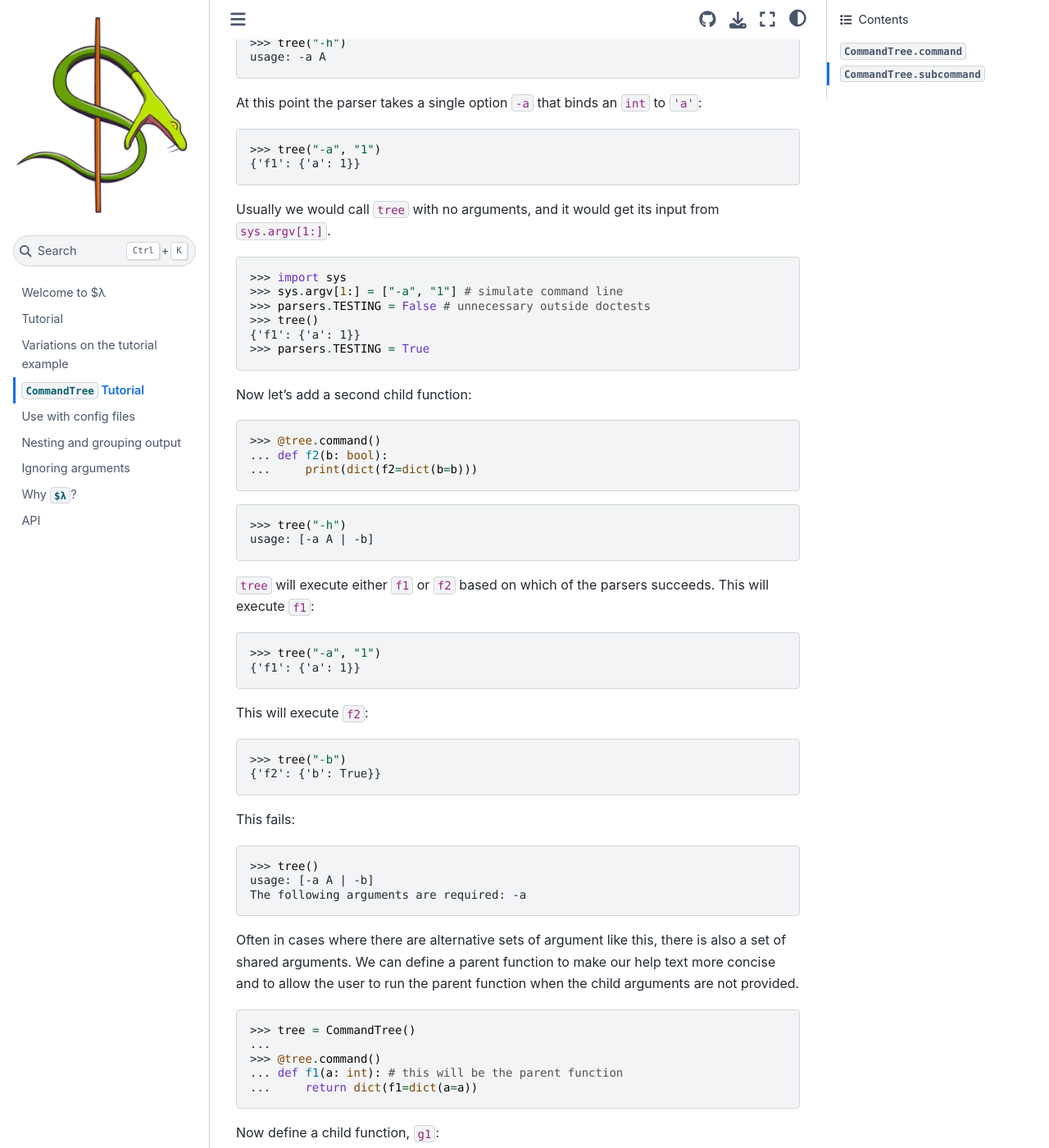
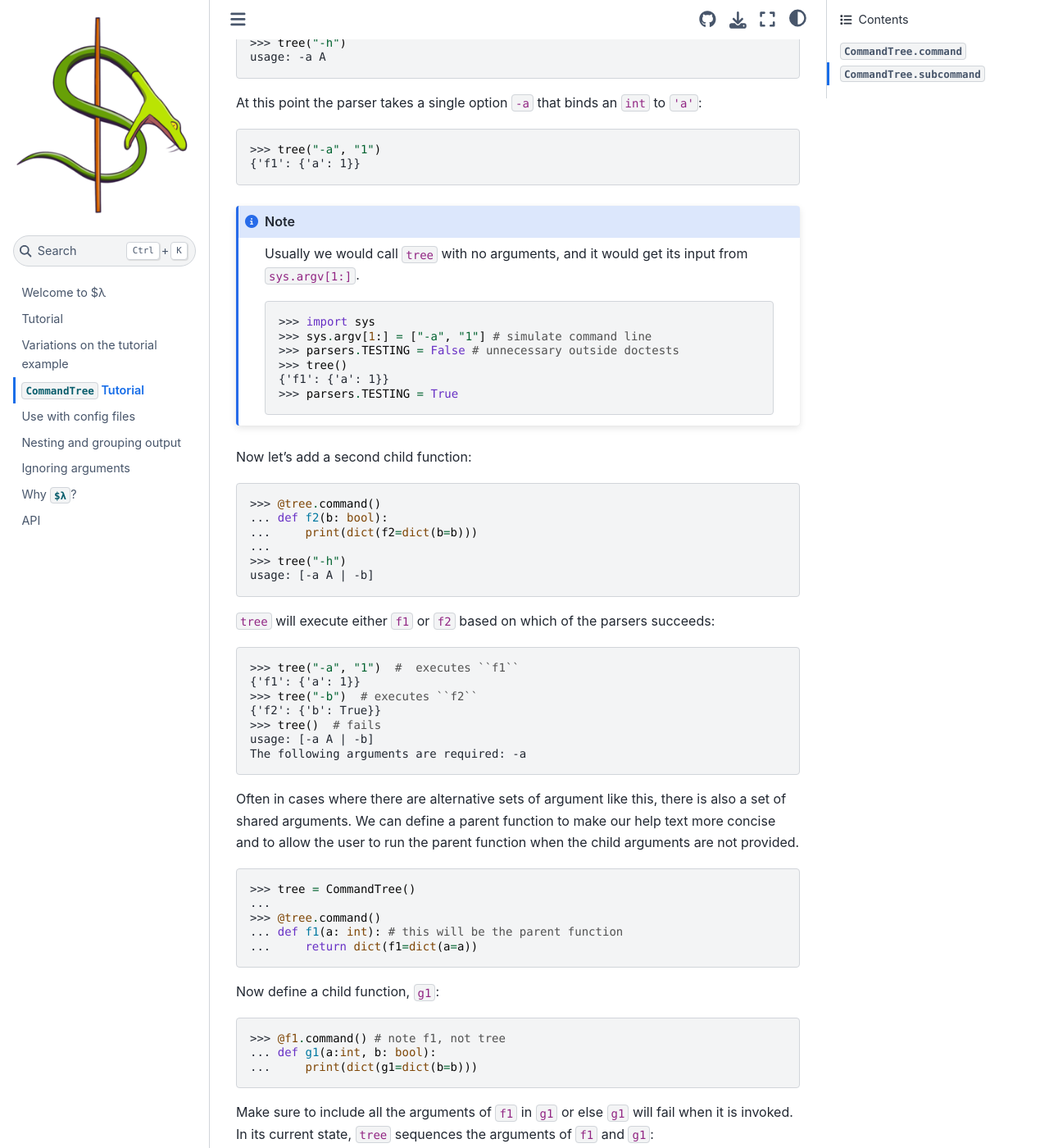
Before and after one commit to ethanabrooks/dollar-lambda, a Sphinx documentation site: the page built from docs/source/command_tree.rst, in a window 1280 px wide and 1400 px high, scrolled down 757 px. Shown: the whole window at 82% size. Built offline with Sphinx 7.4.7 and the Sphinx Book theme 1.1.4, drawn with Linux system fonts in a browser that asks for light colours; some of the changed text lies outside the part shown.

Commit message:
fix errors in docs

```diff
--- a/docs/source/command_tree.rst
+++ b/docs/source/command_tree.rst
@@ -45,39 +45,35 @@ At this point the parser takes a single option ``-a`` that binds an
 >>> tree("-a", "1")
 {'f1': {'a': 1}}
 
-Usually we would call ``tree`` with no arguments, and it would get its
-input from ``sys.argv[1:]``.
+.. note::
 
->>> import sys
->>> sys.argv[1:] = ["-a", "1"] # simulate command line
->>> parsers.TESTING = False # unnecessary outside doctests
->>> tree()
-{'f1': {'a': 1}}
->>> parsers.TESTING = True
+    Usually we would call ``tree`` with no arguments, and it would get its
+    input from ``sys.argv[1:]``.
+
+    >>> import sys
+    >>> sys.argv[1:] = ["-a", "1"] # simulate command line
+    >>> parsers.TESTING = False # unnecessary outside doctests
+    >>> tree()
+    {'f1': {'a': 1}}
+    >>> parsers.TESTING = True
 
 Now let's add a second child function:
 
 >>> @tree.command()
 ... def f2(b: bool):
 ...     print(dict(f2=dict(b=b)))
-
+...
 >>> tree("-h")
 usage: [-a A | -b]
 
 ``tree`` will execute either ``f1`` or ``f2`` based on which of the
-parsers succeeds. This will execute ``f1``:
+parsers succeeds:
 
->>> tree("-a", "1")
+>>> tree("-a", "1")  #  executes ``f1``
 {'f1': {'a': 1}}
-
-This will execute ``f2``:
-
->>> tree("-b")
+>>> tree("-b")  # executes ``f2``
 {'f2': {'b': True}}
-
-This fails:
-
->>> tree()
+>>> tree()  # fails
 usage: [-a A | -b]
 The following arguments are required: -a
 
--- a/docs/source/config.rst
+++ b/docs/source/config.rst
@@ -35,7 +35,7 @@ and update with any arguments provided on the command line:
 ...     config.update(kwargs)
 ...     print(config)
 
-Override the value in the config by providing an explicit argument:
+Override ``x``'s value in the config by providing an explicit argument:
 
 >>> main(**p.parse_args("-x", "0", "1"))
 {'x': 0, 'y': 1}
@@ -61,7 +61,7 @@ Here is a version written with :py:func:`@command <dollar_lambda.decorators.comm
 ...     config.update(**kwargs, y=y)
 ...     print(config)
 ...
->>> main("-x", "0", "1")  # override config value
+>>> main("-x", "0", "1")  # override config value for x
 {'x': 0, 'y': 1}
->>> main("2")  # fallback to config value
+>>> main("2")  # fallback to config value for x
 {'x': 1, 'y': 2}
--- a/docs/source/ignoring.rst
+++ b/docs/source/ignoring.rst
@@ -11,7 +11,7 @@ wish to ignore any arguments starting with the ``--config-`` prefix:
 >>> config_parsers = flag(regex) | option(regex)
 
 In the case of ordered arguments, we simply use the
-:py:meth`ignore<dollar_lambda.parsers.Parser.ignore>` method:
+:py:meth:`ignore<dollar_lambda.parsers.Parser.ignore>` method:
 
 >>> p = flag("x") >> config_parsers.ignore() >> flag("y")
 
--- a/docs/source/nesting.rst
+++ b/docs/source/nesting.rst
@@ -6,8 +6,8 @@ Nesting and grouping output
 Nesting output with the ``.`` character
 -----------------------------------------
 
-By default introducing a ``.`` character into the name of an
-:py:func:`argumnet <dollar_lambda.parsers.argument>`, :py:func:`option <dollar_lambda.parsers.option>`,
+By default, introducing a ``.`` character into the name of an
+:py:func:`argument <dollar_lambda.parsers.argument>`, :py:func:`option <dollar_lambda.parsers.option>`,
 or :py:func:`flag <dollar_lambda.parsers.flag>` will induce nested output:
 
 >>> from dollar_lambda import argument, flag, option
@@ -36,6 +36,8 @@ It can also go arbitrarily deep:
 
 This behavior can always be disabled by setting ``nesting=False`` (or
 just not using ``.`` in the name).
+
+.. _GroupingWithParser:
 
 Grouping with the :py:func:`@parser <dollar_lambda.decorators.parser>` decorator
 ------------------------------------------------------------------------------------
--- a/pyproject.toml
+++ b/pyproject.toml
@@ -1,6 +1,6 @@
 [tool.poetry]
 name = "dollar-lambda"
-version = "0.3.7"
+version = "0.4.0"
 description = "An argument parser for Python built from functional first principles"
 readme = "README.md"
 authors = ["Ethan Brooks <ethanabrooks@gmail.com>"]
```
Also changed, not shown: other parts of docs/source/command_tree.rst (+2 -8 lines), docs/source/index.rst (+8 -2 lines), docs/source/tutorial.rst (+11 -8 lines), 3 other files.
